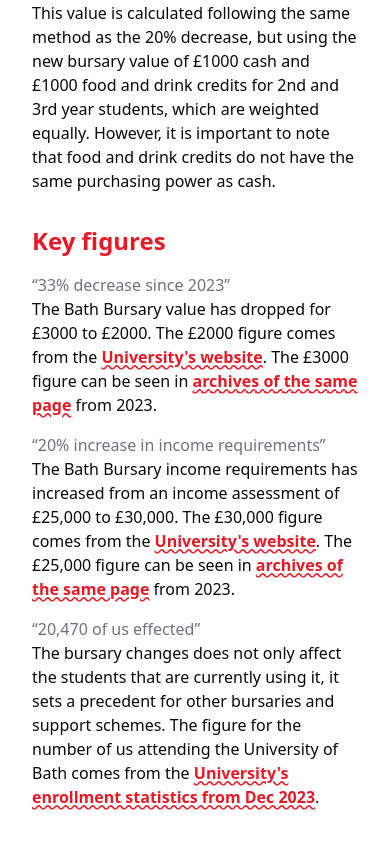
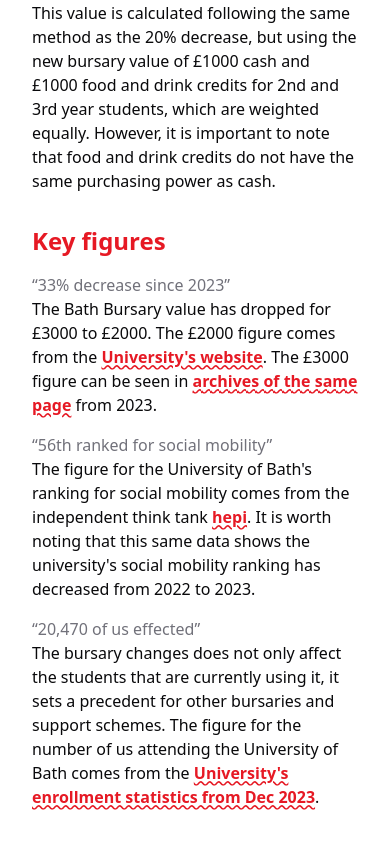
Before and after one commit to Xvois/BBBSite, a Next.js app: page /transparency in a window 390 px wide. Shown: the part 872-1713 px from the top of the page. Built offline with nearby package versions, Linux system fonts and the light colour scheme.

Commit message:
replaced salary data with social mobility
(i forgor how salary requirements work)

```diff
--- a/app/page.tsx
+++ b/app/page.tsx
@@ -47,21 +47,21 @@ export default function About() {
 
                     <div className={"w-96 min-w-64 flex-grow border-2 p-8 rounded shadow-lg"} aria-label={"figures for income requirements"}>
 
-                        <div className={"inline-flex align-baseline h-16 text-primary"}>
-                            <p className={"font-black text-[45px] text-primary"}>20</p>
-                            <Percent className={'w-12 h-12'} aria-label={"percent"}/>
+                        <div className={"inline-flex align-baseline h-16 text-10"}>
+                            <p className={"font-black text-[45px] text-primary"}>56</p>
+                            <p className={"font-black text-2xl text-primary"}>th</p>
                         </div>
 
                         <div className={"relative w-fit text-primary"}>
-                            <h3 className={"font-bold text-xl"}>Increase in income requirements</h3>
+                            <h3 className={"font-bold text-xl"}>ranked for social mobility</h3>
                         </div>
                         <p>
-                            The University has <b>increased</b> income requirements to £30,000 despite touting that
-                            these efforts are to increase accessibility.
+                            Bath University already ranks worse than 55 other universities for social mobility, including Oxford and Cambridge. This
+                            change only exacerbates the issue.
                         </p>
 
                         <Button className={"mt-4"} variant={"outline"} asChild>
-                            <Link href={'/transparency#income'}>
+                            <Link href={'/transparency#mobility'}>
                                 See the data
                             </Link>
                         </Button>
--- a/app/transparency/page.tsx
+++ b/app/transparency/page.tsx
@@ -66,17 +66,13 @@ export default function Transparency() {
                         of the same page</a> from 2023.
                     </p>
                 </div>
-                <div id={'income'}>
-                    <q className={"text-muted-foreground md:text-xl"}>20% increase in income requirements</q>
+                <div id={'mobility'}>
+                    <q className={"text-muted-foreground md:text-xl"}>56th ranked for social mobility</q>
                     <p>
-                        The Bath Bursary income requirements has increased from an income assessment of £25,000 to
-                        £30,000. The £30,000 figure comes from the <a
-                        className={"text-primary underline decoration-wavy font-bold"}
-                        href={'https://www.bath.ac.uk/campaigns/the-bath-bursary/'}>University&apos;s website</a>.
-                        The £25,000 figure can be seen in <a
-                        className={"text-primary underline decoration-wavy font-bold"}
-                        href={'https://web.archive.org/web/20230725173228/https://www.bath.ac.uk/campaigns/the-bath-bursary/'}>archives
-                        of the same page</a> from 2023.
+                        The figure for the University of Bath&apos;s ranking for social mobility comes from the independent
+                        think tank <a className={"text-primary underline decoration-wavy font-bold"} href={"https://www.hepi.ac.uk/2023/10/19/2023-english-social-mobility-index/"}>hepi</a>.
+                        It is worth noting that this same data shows the university&apos;s social mobility ranking has
+                        decreased from 2022 to 2023.
                     </p>
                 </div>
                 <div id={'enrollment'}>
```
